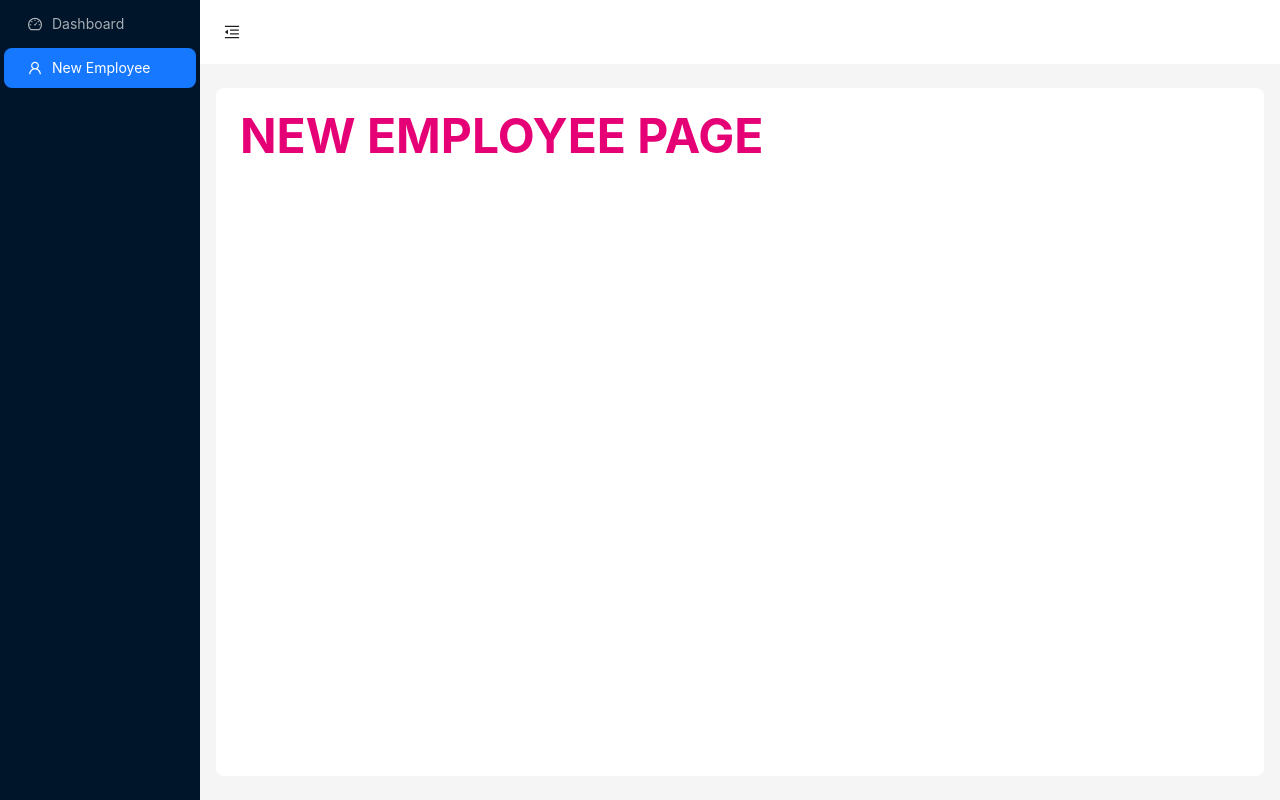
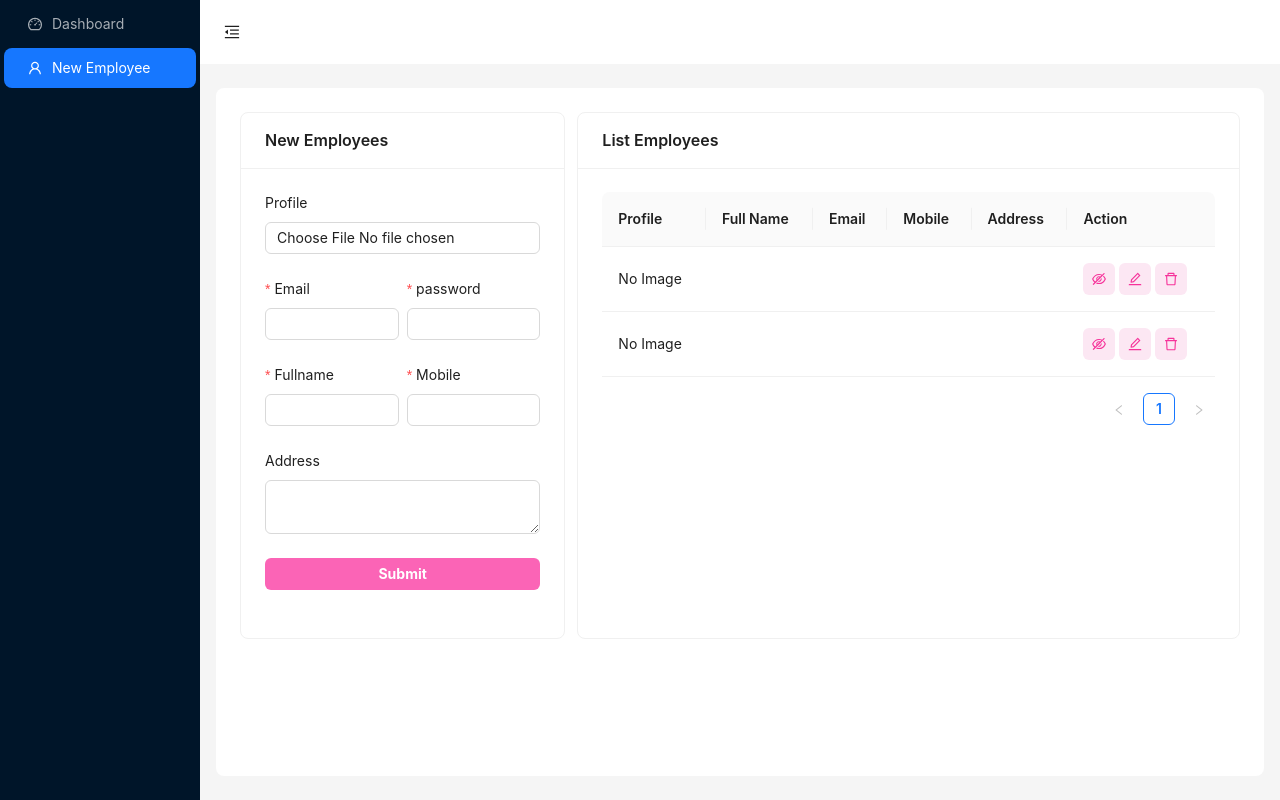
Before and after one commit to dnaik6/fintech-app, a React (Vite) app in the folder bank-zip/frontend/: page /admin/new-employee in a window 1280 px wide. Built offline with nearby package versions, Linux system fonts and the light colour scheme.

Commit message:
modified:   bank-zip/frontend/components/Admin/NewEmployee/index.jsx

```diff
--- a/bank-zip/frontend/components/Admin/NewEmployee/index.jsx
+++ b/bank-zip/frontend/components/Admin/NewEmployee/index.jsx
@@ -1,12 +1,143 @@
+import { Button, Card, Form, Input, Table } from "antd";
 import Adminlayout from "../../Layout/Adminlayout";
+import { DeleteOutlined, EditOutlined, EyeInvisibleOutlined } from "@ant-design/icons";
 
+const {Item} = Form;
 const NewEmployee = () => {
-    return(
+const columns = [
+  {
+    title: "Profile",
+    dataIndex: "profile",
+    key: "profile",
+    render: (profile) =>
+      profile ? (
+        <img
+          src={profile}
+          alt="profile"
+          className="w-10 h-10 rounded-full object-cover"
+        />
+      ) : (
+        <span>No Image</span>
+      ),
+  },
+  {
+    title: "Full Name",
+    dataIndex: "fullname",
+    key: "fullname",
+  },
+  {
+    title: "Email",
+    dataIndex: "email",
+    key: "email",
+  },
+  {
+    title: "Mobile",
+    dataIndex: "mobile",
+    key: "mobile",
+  },
+  {
+    title: "Address",
+    dataIndex: "address",
+    key: "address",
+  },
+  {
+    title: "Action",
+    key: "action",
+    render: () => (
+        <div className="flex gap-1">
+            <Button
+            type="text"
+            className="!bg-pink-100 !text-pink-500"
+            icon={<EyeInvisibleOutlined />}
+            />
+            <Button
+            type="text"
+            className="!bg-pink-100 !text-pink-500"
+            icon={<EditOutlined />}
+            />
+            <Button
+            type="text"
+            className="!bg-pink-100 !text-pink-500"
+            icon={<DeleteOutlined />}
+            />
+
+        </div>
+    )
+  }
+];
+    return (
         <Adminlayout>
-            <h1 className="text-5xl font-bold text-pink-600">
-               NEW EMPLOYEE PAGE
-            </h1>
+            <div className="grid md:grid-cols-3 gap-3">
+                <Card
+                title="New Employees"
+                >
+                    <Form layout="vertical">
+                        <Item
+                        label="Profile"
+                        name="xyz"
+                        >
+                            <Input type="file"/>
+                        </Item>
+                        <div className="grid md:grid-cols-2 gap-x-2">
+
+                        <Item
+                        name="email"
+                        label="Email"
+                        rules={[{required:true}]}
+                        >
+                            <Input />
+                        </Item>
+                        <Item
+                        name="password"
+                        label="password"
+                        rules={[{required:true}]}
+                        >
+                            <Input/>
+                        </Item>
+                        <Item
+                        name="fullname"
+                        label="Fullname"
+                        rules={[{required:true}]}
+                        >
+                            <Input />
+                        </Item>
+                        <Item
+                        name="mobile"
+                        label="Mobile"
+                        rules={[{required:true}]}
+                        >
+                            <Input type="number"/>
+                        </Item>
+                        </div>
+                        <Item
+                        label= "Address"
+                        name="address"
+                        >
+                            <Input.TextArea />
+                        </Item>
+                        <Item>
+                            <Button
+                            type="text"
+                            htmltype="submit"
+                            className="!bg-pink-400 !text-white !font-bold !w-full">
+                            Submit
+
+                            </Button>
+                        </Item>
+                    </Form>
+                </Card>
+                <Card
+                className="md:col-span-2"
+                title="List Employees"
+                >
+                    <Table
+                    columns={columns}
+                    dataSource={[{},{}]}
+                    />
+                </Card>
+            </div>
         </Adminlayout>
     )
 }
-    export default NewEmployee;
+
+export default NewEmployee;
```
